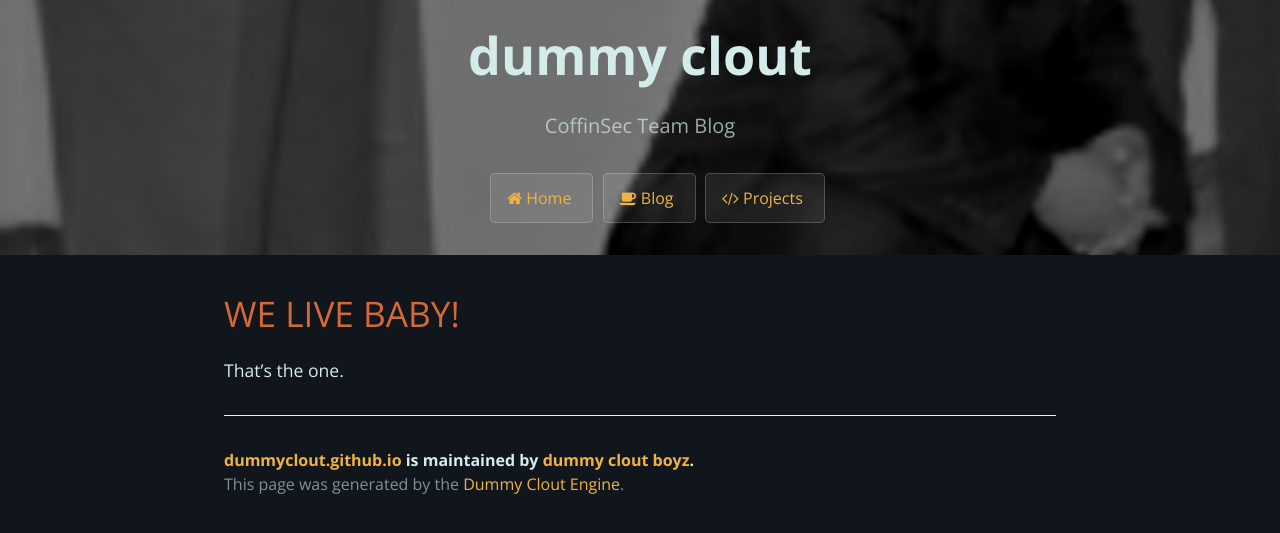
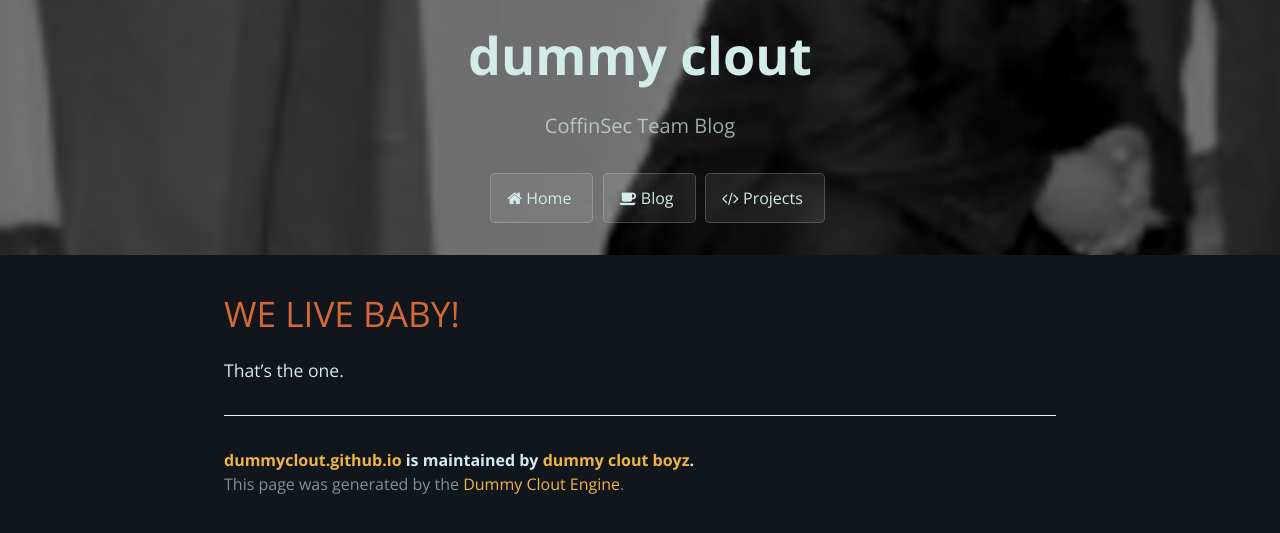
Before and after one commit to dummyclout/dummyclout.github.io, a Jekyll site: the page built from index.md, in a window 1280 px wide. Shown: the top 533 px of the page. Built offline with Jekyll 4.4.1, drawn with Linux system fonts in a browser that asks for light colours; nearby versions of some CDN libraries; our own code applies the rules of GitHub Pages for plain Markdown files.

Commit message:
Changed link text color for navbar

```diff
--- a/assets/css/style.scss
+++ b/assets/css/style.scss
@@ -16,6 +16,7 @@
 }
 
 .topnav a {
+    color: #d3ebe9;
     display: inline-block;
     padding: 0 5px 0 0px;
 }
```
